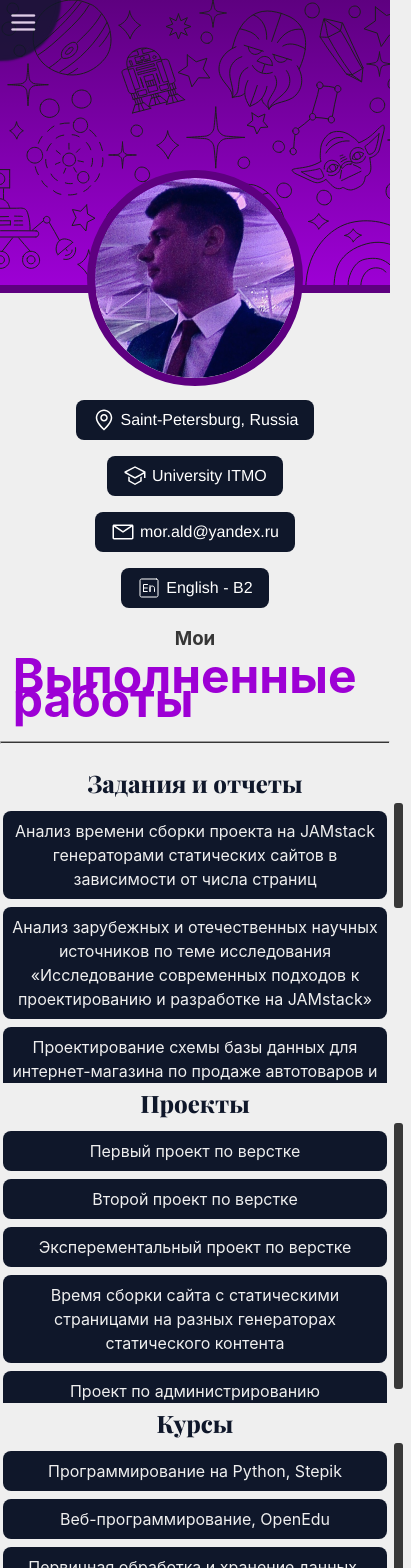
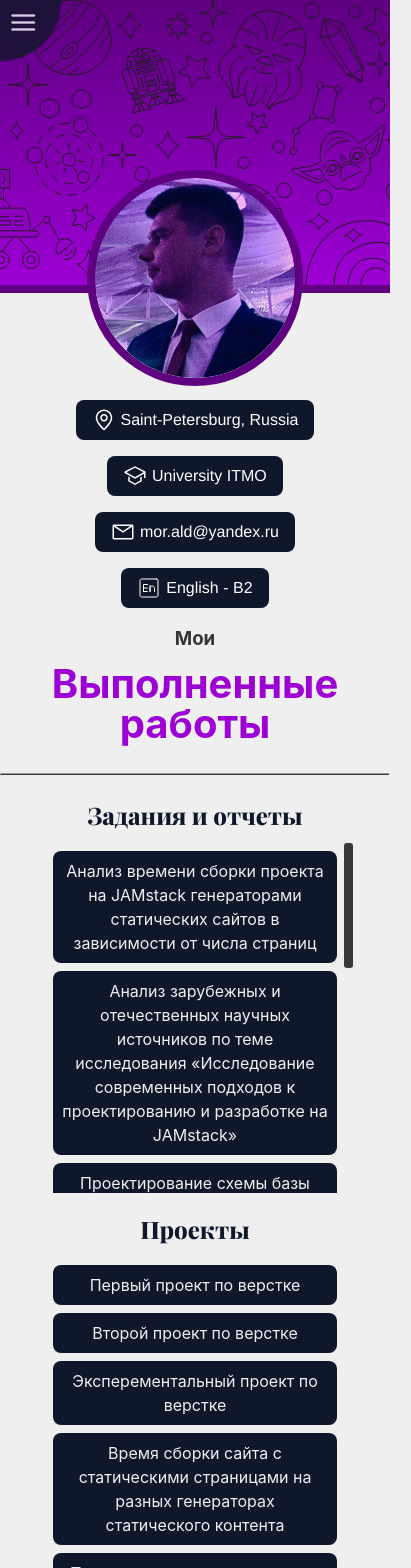
Before and after one commit to Mor-ald/portfolio-frontend, a React (Vite) app: page /works in a window 390 px wide. Shown: the top 1568 px of the page, 411 px wide, since content can reach past the window. Built offline with nearby package versions, Linux system fonts and the light colour scheme.

Commit message:
add adaptive

```diff
--- a/src/components/header/Header.module.scss
+++ b/src/components/header/Header.module.scss
@@ -34,6 +34,7 @@
   justify-content: center;
   align-items: center;
   z-index: 30;
+  margin-right: 4rem;
 }
 
 .item{
@@ -102,12 +103,13 @@
   }
 }
 
-@media (max-width: 1080px) {
+@media (max-width: 1170px) {
   .itemsContainer {
     flex-direction: column;
     :nth-child(3){
       order: -1;
     }
+    margin-right: 0;
   }
   .item{
     margin: 0.5rem 0;
--- a/src/pages/home/Home.module.scss
+++ b/src/pages/home/Home.module.scss
@@ -61,3 +61,15 @@
   background: #363636;
   border-radius: 2px;
 }
+
+@media (max-width: 1170px) {
+  .cardContainer{
+    width: 98%;
+    flex-direction: column;
+    justify-content: center;
+    align-items: center;
+  }
+  .card{
+    width: 100%;
+  }
+}
--- a/src/pages/stack/Stack.module.scss
+++ b/src/pages/stack/Stack.module.scss
@@ -79,3 +79,10 @@
     border-radius: 2px;
   }
 }
+
+@media (max-width: 1170px) {
+  .header_lg{
+    text-align: center;
+    line-height: 40px;
+  }
+}
--- a/src/pages/works/Works.module.scss
+++ b/src/pages/works/Works.module.scss
@@ -63,3 +63,17 @@
 .worksLink:hover{
   opacity: 0.75;
 }
+
+@media (max-width: 1170px) {
+  .header_lg{
+    font-size: 2.5rem;
+    text-align: center;
+    line-height: 40px;
+  }
+  .scroll{
+    margin: 1rem 1rem;
+    padding: 0 0.5rem;
+    width: 300px;
+    height: 350px;
+  }
+}
```
